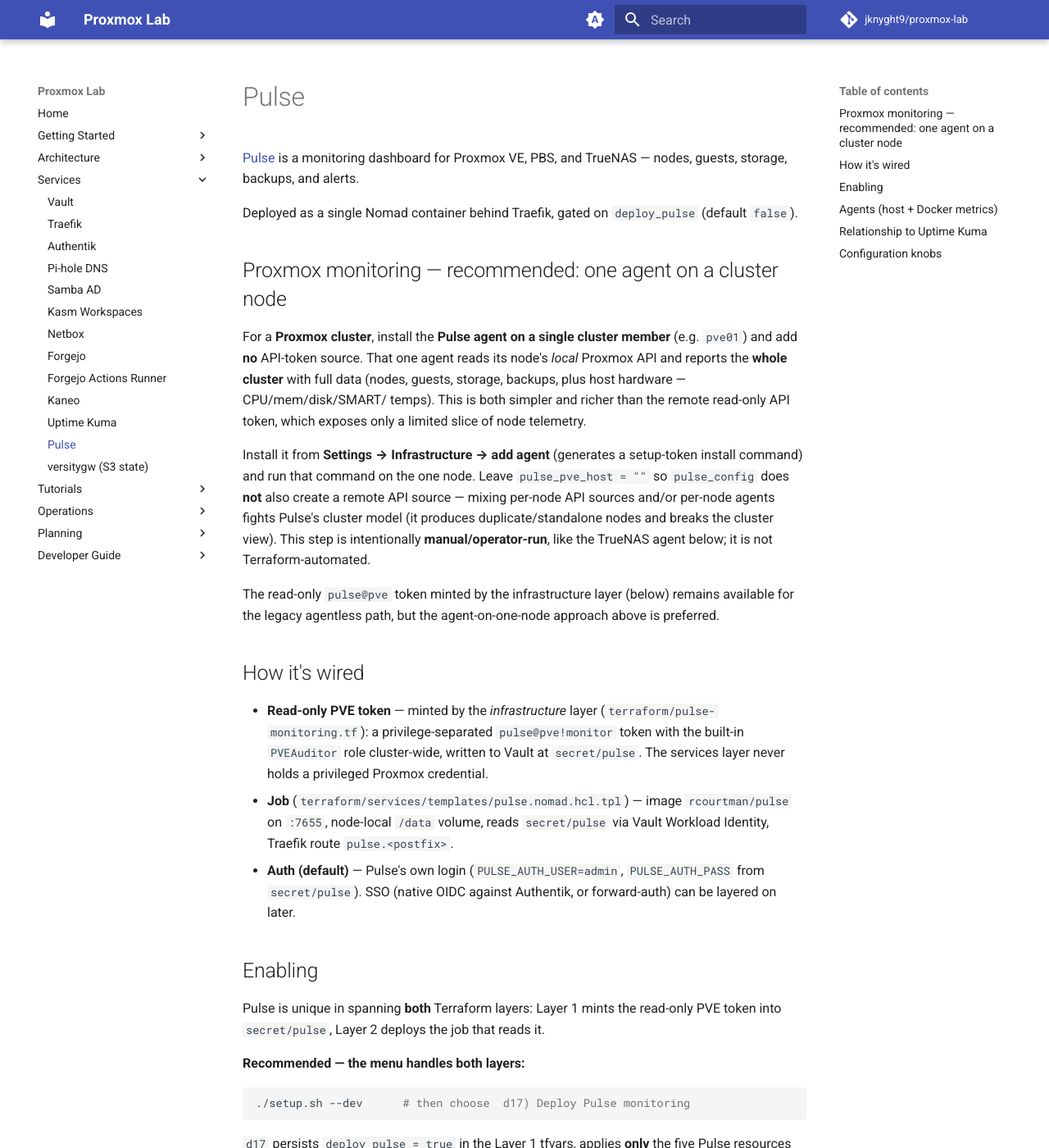
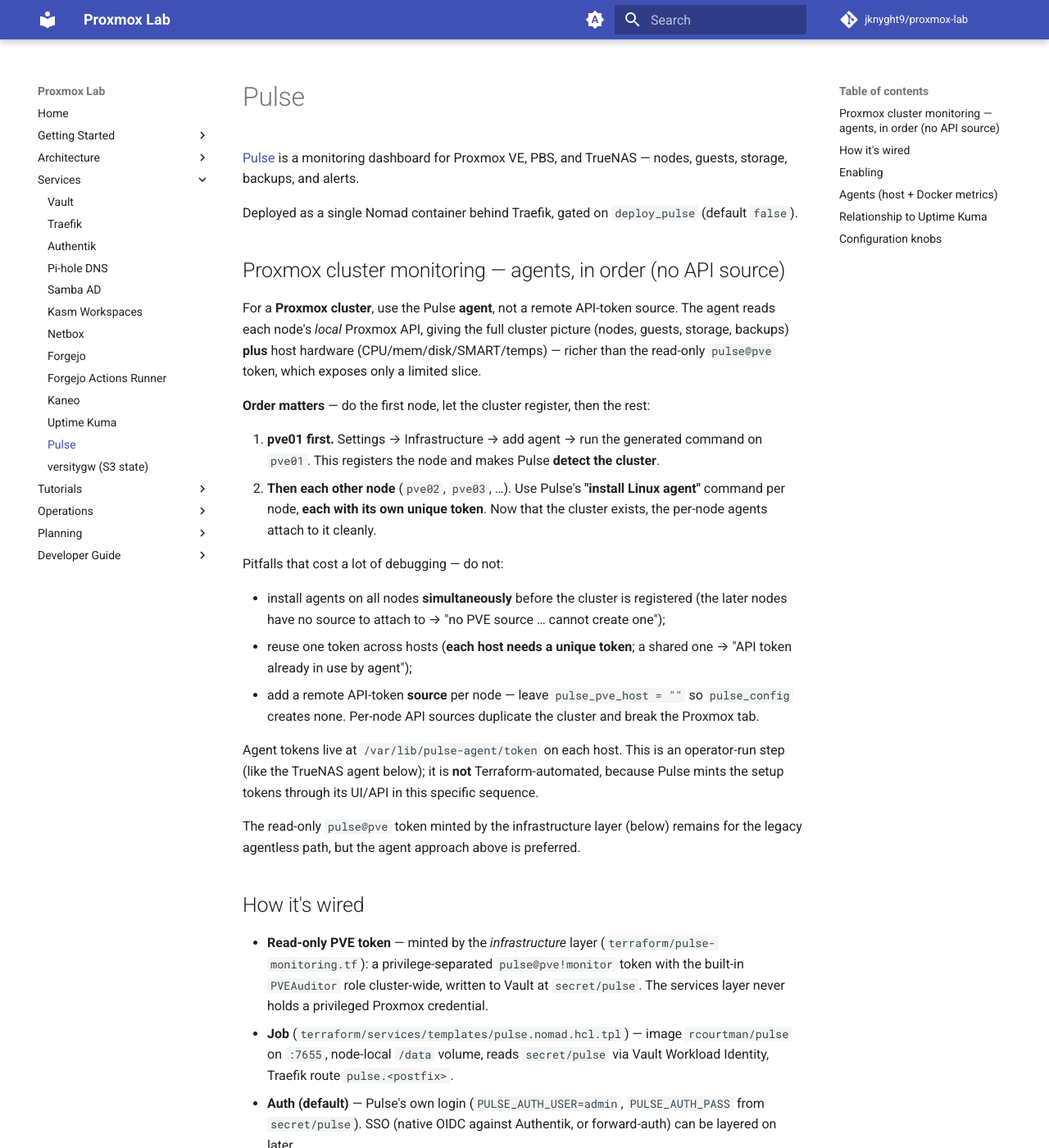
Before and after one commit to jknyght9/proxmox-lab, an MkDocs documentation site: the page built from docs/services/pulse.md, in a window 1280 px wide and 1400 px high. Shown: the whole window at 82% size. Built offline with MkDocs 1.6.1 and Material for MkDocs 9.7.7, drawn with Linux system fonts in a browser that asks for light colours; comment, search, counter and statistics services are not loaded.

Commit message:
docs(pulse): correct PVE agent procedure — pve01 first, then others w/ unique tokens
The working sequence is: install the agent on pve01 first (it detects and
registers the cluster), THEN install on each remaining node via the 'install
Linux agent' command, each with its own unique token. Installing all nodes
at once before the cluster is registered fails (later nodes have no source);
a shared token collides; per-node API sources break the cluster view.

Co-Authored-By: Claude Opus 4.8 <noreply@anthropic.com>
Claude-Session: https://claude.ai/code/session_01EmBrC3a2eQ6F3WkBpRkriu

```diff
--- a/docs/services/pulse.md
+++ b/docs/services/pulse.md
@@ -6,26 +6,42 @@ Proxmox VE, PBS, and TrueNAS — nodes, guests, storage, backups, and alerts.
 Deployed as a single Nomad container behind Traefik, gated on `deploy_pulse`
 (default `false`).
 
-## Proxmox monitoring — recommended: one agent on a cluster node
+## Proxmox cluster monitoring — agents, in order (no API source)
 
-For a **Proxmox cluster**, install the **Pulse agent on a single cluster
-member** (e.g. `pve01`) and add **no** API-token source. That one agent reads
-its node's *local* Proxmox API and reports the **whole cluster** with full
-data (nodes, guests, storage, backups, plus host hardware — CPU/mem/disk/SMART/
-temps). This is both simpler and richer than the remote read-only API token,
-which exposes only a limited slice of node telemetry.
+For a **Proxmox cluster**, use the Pulse **agent**, not a remote API-token
+source. The agent reads each node's *local* Proxmox API, giving the full
+cluster picture (nodes, guests, storage, backups) **plus** host hardware
+(CPU/mem/disk/SMART/temps) — richer than the read-only `pulse@pve` token, which
+exposes only a limited slice.
 
-Install it from **Settings → Infrastructure → add agent** (generates a
-setup-token install command) and run that command on the one node. Leave
-`pulse_pve_host = ""` so `pulse_config` does **not** also create a remote API
-source — mixing per-node API sources and/or per-node agents fights Pulse's
-cluster model (it produces duplicate/standalone nodes and breaks the cluster
-view). This step is intentionally **manual/operator-run**, like the TrueNAS
-agent below; it is not Terraform-automated.
+**Order matters** — do the first node, let the cluster register, then the rest:
+
+1. **pve01 first.** Settings → Infrastructure → add agent → run the generated
+   command on `pve01`. This registers the node and makes Pulse **detect the
+   cluster**.
+2. **Then each other node** (`pve02`, `pve03`, …). Use Pulse's **"install Linux
+   agent"** command per node, **each with its own unique token**. Now that the
+   cluster exists, the per-node agents attach to it cleanly.
+
+Pitfalls that cost a lot of debugging — do not:
+
+- install agents on all nodes **simultaneously** before the cluster is
+  registered (the later nodes have no source to attach to → "no PVE source …
+  cannot create one");
+- reuse one token across hosts (**each host needs a unique token**; a shared
+  one → "API token already in use by agent");
+- add a remote API-token **source** per node — leave `pulse_pve_host = ""` so
+  `pulse_config` creates none. Per-node API sources duplicate the cluster and
+  break the Proxmox tab.
+
+Agent tokens live at `/var/lib/pulse-agent/token` on each host. This is an
+operator-run step (like the TrueNAS agent below); it is **not**
+Terraform-automated, because Pulse mints the setup tokens through its UI/API in
+this specific sequence.
 
 The read-only `pulse@pve` token minted by the infrastructure layer (below)
-remains available for the legacy agentless path, but the agent-on-one-node
-approach above is preferred.
+remains for the legacy agentless path, but the agent approach above is
+preferred.
 
 ## How it's wired
 
```
